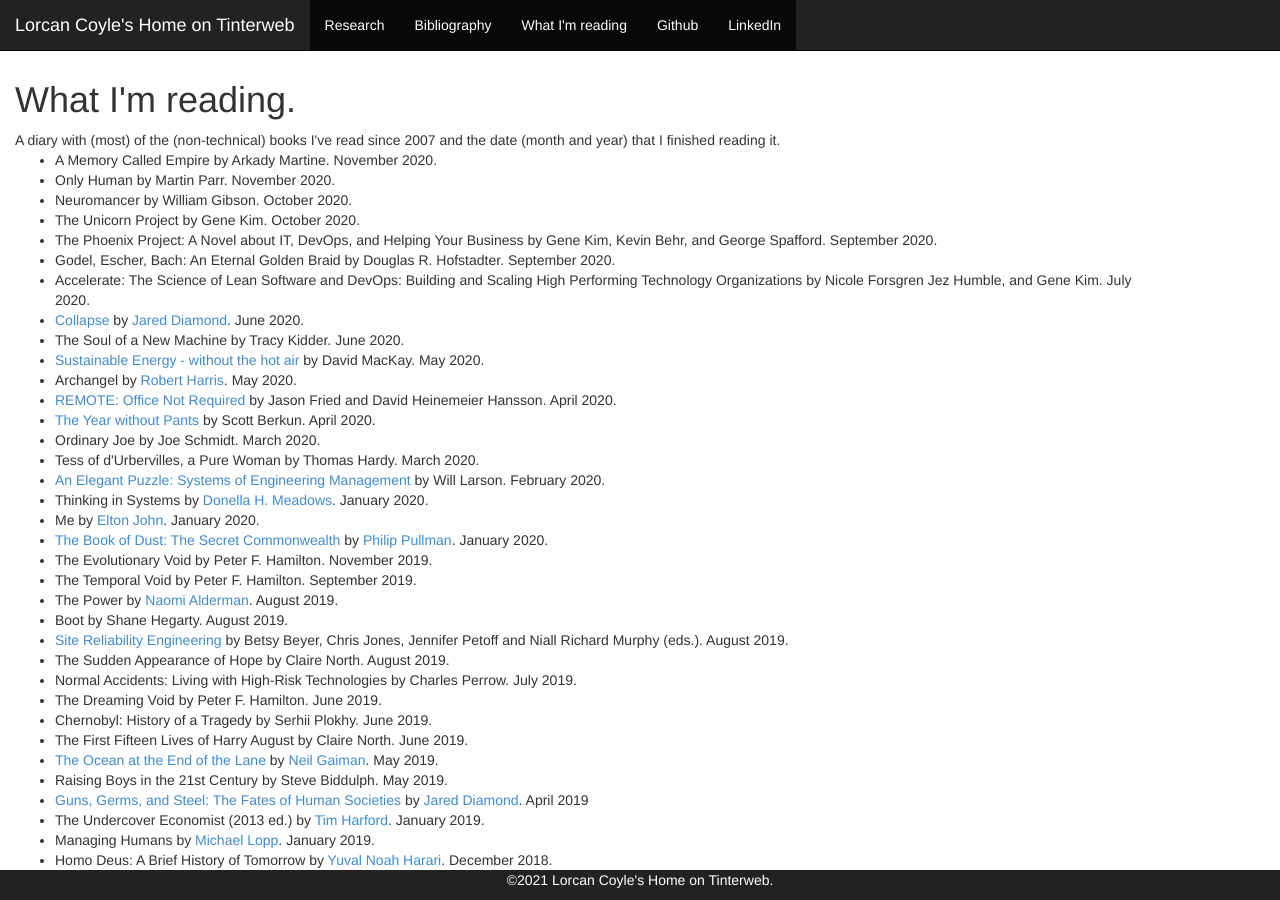
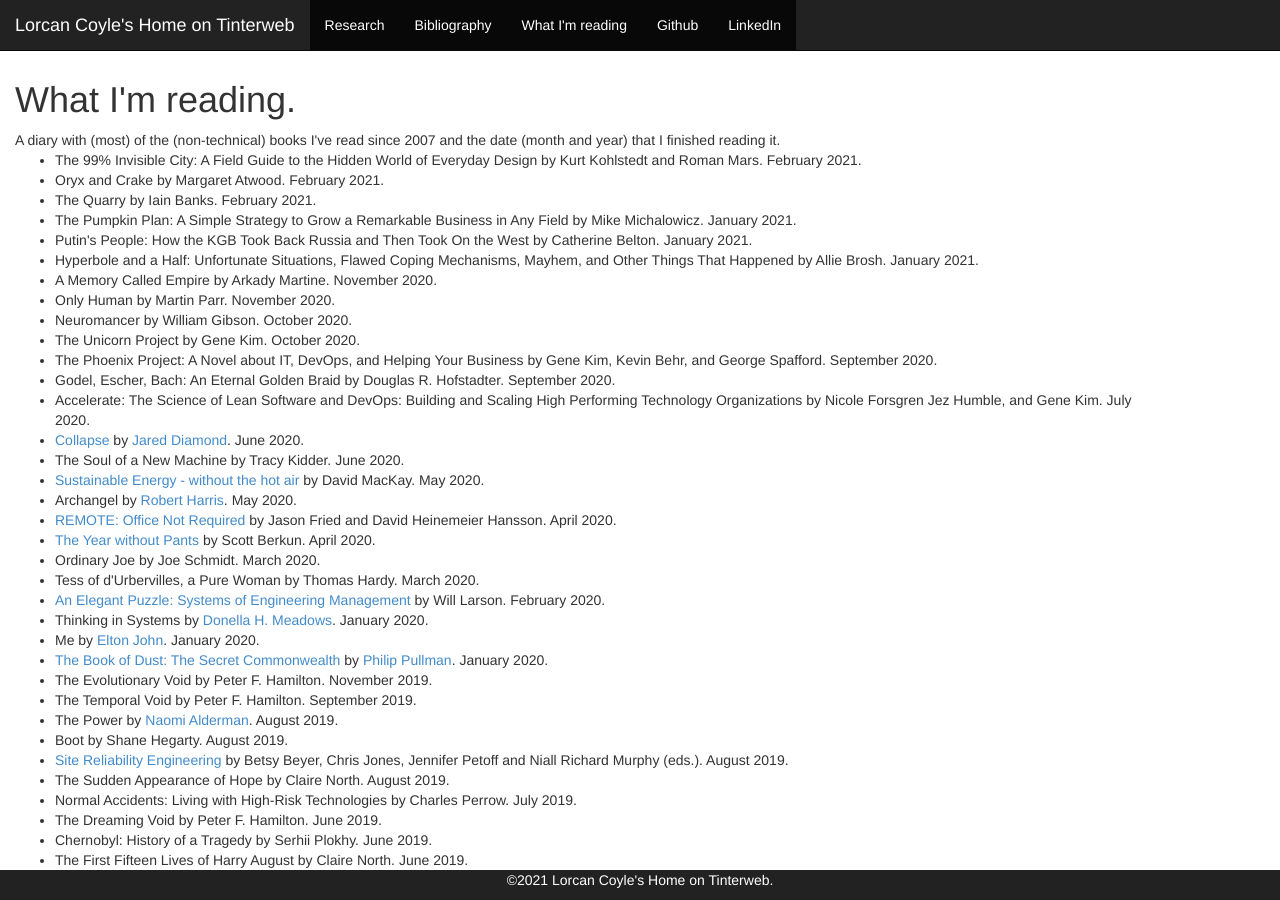
Before and after one commit to lorcan/lorcan.github.io, a Jekyll site: the page built from books.html, in a window 1280 px wide and 900 px high. Built offline with Jekyll 4.4.1, drawn with Linux system fonts in a browser that asks for light colours.

Commit message:
Update reading list to Feb 13 2021.

```diff
--- a/books.html
+++ b/books.html
@@ -5,6 +5,12 @@
 <h1>What I'm reading.</h1>
 A diary with (most) of the (non-technical) books I've read since 2007 and the date (month and year) that I finished reading it.
 <ul>
+<li>The 99% Invisible City: A Field Guide to the Hidden World of Everyday Design by Kurt Kohlstedt and Roman Mars. February 2021.</li>
+<li>Oryx and Crake by Margaret Atwood. February 2021.</li>
+<li>The Quarry by Iain Banks. February 2021.</li>
+<li>The Pumpkin Plan: A Simple Strategy to Grow a Remarkable Business in Any Field by Mike Michalowicz. January 2021.</li>
+<li>Putin's People: How the KGB Took Back Russia and Then Took On the West by Catherine Belton. January 2021.</li>
+<li>Hyperbole and a Half: Unfortunate Situations, Flawed Coping Mechanisms, Mayhem, and Other Things That Happened by Allie Brosh. January 2021.</li>
 <li>A Memory Called Empire by Arkady Martine. November 2020.</li>
 <li>Only Human by Martin Parr. November 2020.</li>
 <li>Neuromancer by William Gibson. October 2020.</li>
```
